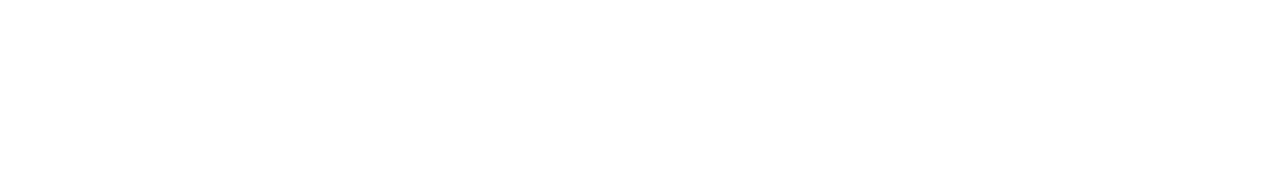
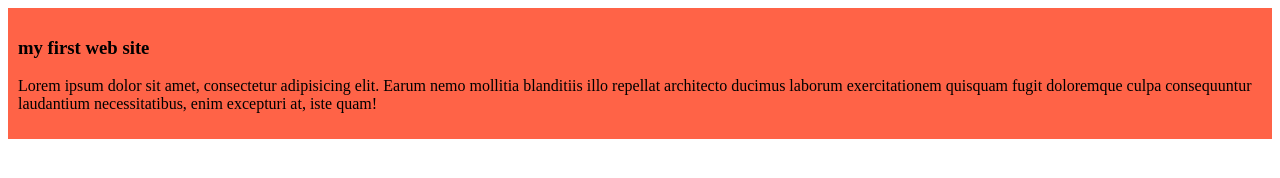
Before and after one commit to mursalin111/my-first-github, a plain HTML site: page index.html in a window 1280 px wide. Drawn offline with Linux system fonts and the light colour scheme.

Commit message:
added the first blog

```diff
--- a/index.html
+++ b/index.html
@@ -4,8 +4,13 @@
     <meta charset="UTF-8">
     <meta name="viewport" content="width=device-width, initial-scale=1.0">
     <title>my first ever github</title>
+    <link rel="stylesheet" href="styles/blog.css">
 </head>
 <body>
+    <div>
+        <h3>my first web site</h3>
+        <p>Lorem ipsum dolor sit amet, consectetur adipisicing elit. Earum nemo mollitia blanditiis illo repellat architecto ducimus laborum exercitationem quisquam fugit doloremque culpa consequuntur laudantium necessitatibus, enim excepturi at, iste quam!</p>
+    </div>
 
 </body>
 </html>
--- /dev/null
+++ b/styles/blog.css
@@ -0,0 +1,4 @@
+div{
+    background-color: tomato;
+    padding: 10px;
+}
```
